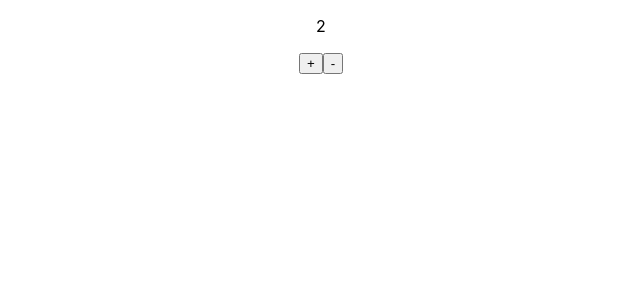
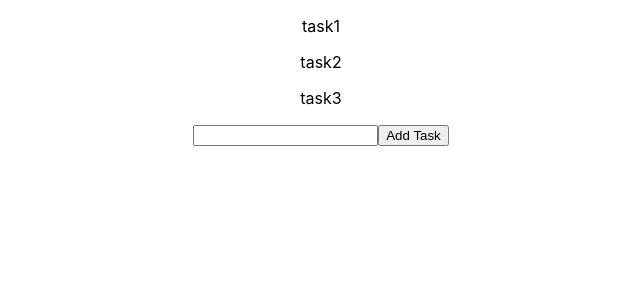
Before and after one commit to Yesayan/Lesson1, a React (Create React App) app: page / in a window 1280 px wide. Shown: the top 300 px of the page, without its empty margins (319-959 px from the left). Built offline with nearby package versions, Linux system fonts and the light colour scheme.

Commit message:
Commit_Message

```diff
--- a/src/App.js
+++ b/src/App.js
@@ -1,11 +1,11 @@
 import './App.css';
-import Counter from './Components/Counter';
+import ToDo from './Components/ToDo';
 
 function App() {
 
   return (
     <div className="App">
-      <Counter counter={2} />
+    <ToDo />
     </div>
   );
 }
--- /dev/null
+++ b/src/Components/Task.jsx
@@ -0,0 +1,7 @@
+function Task({task}) {
+    return (
+        <p>{task}</p>
+    )
+
+}
+export default Task;
--- /dev/null
+++ b/src/Components/ToDo.jsx
@@ -0,0 +1,30 @@
+import { Component } from "react";
+import Task from "./Task";
+class ToDo extends Component {
+    constructor(props) {
+        super();
+        this.state = {
+            tasks: ['task1', 'task2', 'task3']
+        }
+    }
+    render() {
+        const tasks = this.state.tasks.map((task, index) => {
+            return (
+                <Task key={index} task={task} />
+            )
+        })
+        return (
+            <div className="todo-list">
+                <div className="tasks">
+                    {tasks}
+                </div>
+                <div>
+                    <input type="text" name="task_name" />
+                    <button>Add Task</button>
+                </div>
+            </div>
+
+        )
+    }
+}
+export default ToDo;
```
Also changed, not shown: 1 other file (tests, documents, lock files or other folders).
